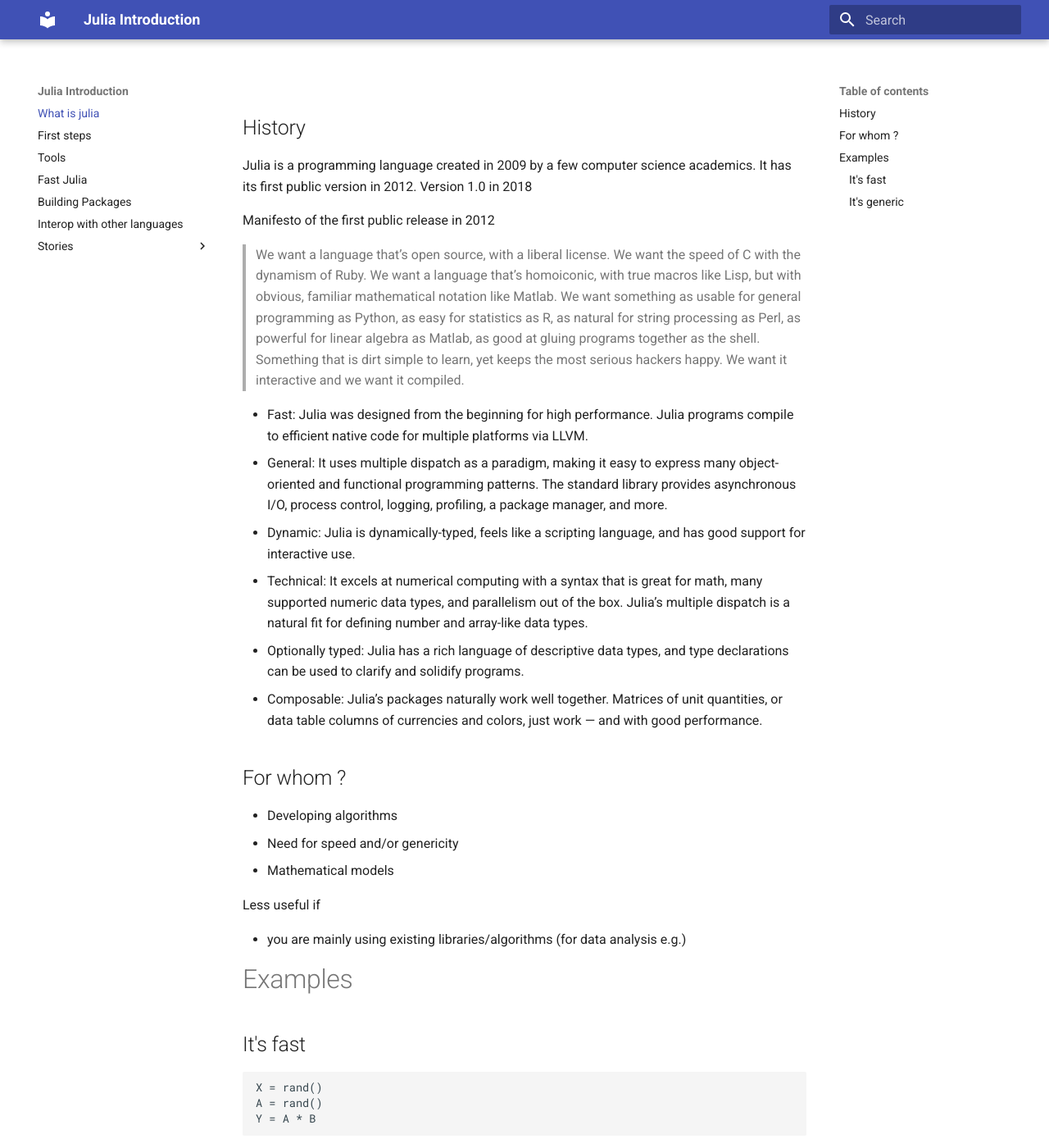
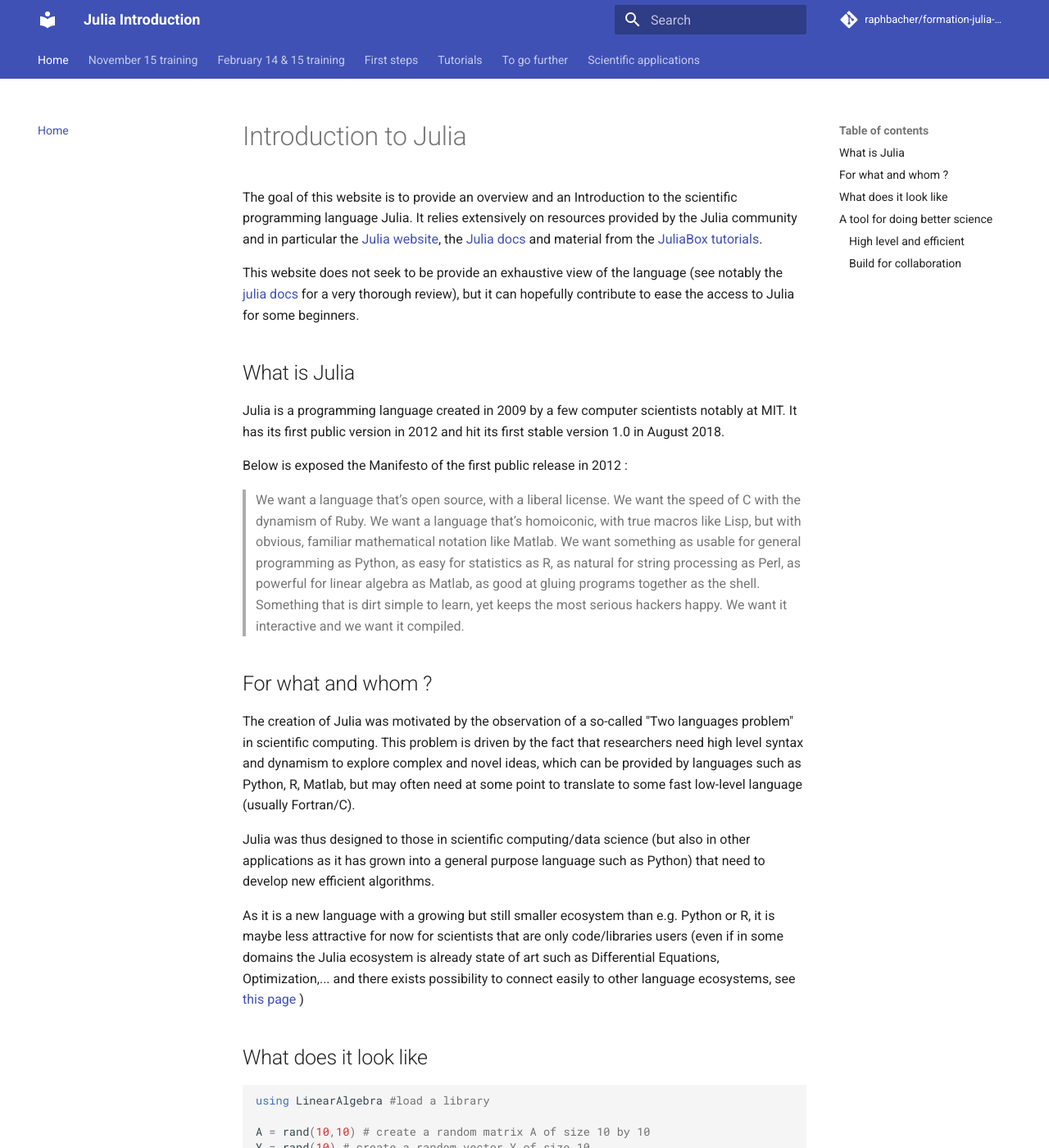
Before and after one commit to raphbacher/formation-julia-intro, an MkDocs documentation site: the page built from docs/index.md, in a window 1280 px wide and 1400 px high. Shown: the whole window at 82% size. Built offline with MkDocs 1.6.1 and Material for MkDocs 9.7.7, drawn with Linux system fonts in a browser that asks for light colours; comment, search, counter and statistics services are not loaded; old or Windows-style settings are respelled for this version of MkDocs; some of the changed text lies outside the part shown.

Commit message:
cleaning

````diff
--- a/docs/index.md
+++ b/docs/index.md
@@ -1,42 +1,58 @@
-## History
-Julia is a programming language created in 2009 by a few computer science academics.
-It has its first public version in 2012.
-Version 1.0 in 2018
+# Introduction to Julia
 
-Manifesto of the first public release in 2012
+The goal of this website is to provide an overview and an Introduction to the scientific programming language Julia.
+It relies extensively on resources provided by the Julia community and in particular the [Julia website](https://juliang.org), the [Julia docs](https://docs.julialang.org/) and material from the [JuliaBox tutorials](https://github.com/JuliaComputing/JuliaBoxTutorials).
+
+This website does not seek to be provide an exhaustive view of the language (see notably the [julia docs](https://docs.julialang.org) for a very thorough review), but it can hopefully contribute to ease the access to Julia for some beginners.
+
+## What is Julia
+Julia is a programming language created in 2009 by a few computer scientists notably at MIT.
+It has its first public version in 2012 and hit its first stable version 1.0 in August 2018.
+
+Below is exposed the Manifesto of the first public release in 2012 :
 
 > We want a language that’s open source, with a liberal license. We want the speed of C with the dynamism of Ruby. We want a language that’s homoiconic, with true macros like Lisp, but with obvious, familiar mathematical notation like Matlab. We want something as usable for general programming as Python, as easy for statistics as R, as natural for string processing as Perl, as powerful for linear algebra as Matlab, as good at gluing programs together as the shell. Something that is dirt simple to learn, yet keeps the most serious hackers happy. We want it interactive and we want it compiled.
 
 
-- Fast: Julia was designed from the beginning for high performance. Julia programs compile to efficient native code for multiple platforms via LLVM.
-- General: It uses multiple dispatch as a paradigm, making it easy to express many object-oriented and functional programming patterns. The standard library provides asynchronous I/O, process control, logging, profiling, a package manager, and more.
-- Dynamic: Julia is dynamically-typed, feels like a scripting language, and has good support for interactive use.
-- Technical: It excels at numerical computing with a syntax that is great for math, many supported numeric data types, and parallelism out of the box. Julia’s multiple dispatch is a natural fit for defining number and array-like data types.
-- Optionally typed: Julia has a rich language of descriptive data types, and type declarations can be used to clarify and solidify programs.
-- Composable: Julia’s packages naturally work well together. Matrices of unit quantities, or data table columns of currencies and colors, just work — and with good performance.
+## For what and whom ?
 
+The creation of Julia was motivated by the observation of a so-called "Two languages problem" in scientific computing.
+This problem is driven by the fact that researchers need high level syntax and dynamism to explore complex and novel ideas, which can be provided by languages such as Python, R, Matlab, but may often need at some point to translate to some fast low-level language (usually Fortran/C).
 
-## For whom ?
-- Developing algorithms
-- Need for speed and/or genericity
-- Mathematical models
+Julia was thus designed to those in scientific computing/data science (but also in other applications as it has grown into a general purpose language such as Python) that need to develop new efficient algorithms.
 
-Less useful if
+As it is a new language with a growing but still smaller ecosystem than e.g. Python or R, it is maybe less attractive for now for scientists that are only code/libraries users (even if in some domains the Julia ecosystem is already state of art such as Differential Equations, Optimization,...  and there exists possibility to connect easily to other language ecosystems, see [this page](interop.md) )
 
-- you are mainly using existing libraries/algorithms (for data analysis e.g.)
-
-
-
-
-# Examples
-
-## It's fast
+## What does it look like
 
 ```julia
-X = rand()
-A = rand()
-Y = A * B
+using LinearAlgebra #load a library
+
+A = rand(10,10) # create a random matrix A of size 10 by 10
+Y = rand(10) # create a random vector Y of size 10
+
+X = A\Y # resolve Y=AX
+
 ```
 
+```julia
+function add(a,b) # define a function `add`
+  return a+b
+end
 
-## It's generic
+add(3,4) # apply the function `add` to 3 and 4
+```
+
+## A tool for doing better science
+
+### High level and efficient
+By tackling the two language problems, Julia can allow better interaction between researchers and research engineers (see e.g. this very interesting [video](https://www.youtube.com/watch?v=8ZSaAM8hhJ4) about the rise of the Reasearch Software Engineer) by becoming a lingua franca between software engineers and researchers.
+
+### Build for collaboration
+Julia is a language that really encourages collaboration and factorization of code, by virtue of its design.
+
+- A Julia Package is almost always synonym of a git/Github repo
+- Multiple dispatch calls for generic programming.
+- And allows very good composition of packages, where the total is more than the sum of the parts (see e.g. [Measurements.jl](https://github.com/JuliaPhysics/Measurements.jl) to get precision for all your packages, [ForwardDiff.jl](https://github.com/JuliaDiff/ForwardDiff.jl) to Automatic Derivation,...)
+
+Also, the youth of the language implies that the ecosystem is not (yet) fragmented, and it is easier to impact the ecosystem parts that concerns you (a large part of Julia contributors are non computer sciences PhD/postdocs...).
--- a/mkdocs.yml
+++ b/mkdocs.yml
@@ -1,12 +1,54 @@
+# Project information
 site_name: Julia Introduction
-theme: material
+site_description: 'An introduction to the Julia Programming Language'
+site_author: 'Raphael Bacher'
+site_url: 'https://raphbacher.github.io/formation-julia-intro/'
+
+# Repository
+repo_name: 'raphbacher/formation-julia-intro'
+repo_url: 'https://github.com/raphbacher/formation-julia-intro'
+
+# Copyright
+copyright: 'Copyright &copy; 2018 Raphael Bacher'
+
+# Configuration
+theme:
+  name: 'material'
+  language: 'en'
+  palette:
+    primary: 'indigo'
+    accent: 'indigo'
+  font:
+    text: 'Roboto'
+    code: 'Roboto Mono'
+  feature:
+      tabs: true
+
 pages:
-    - What is julia: index.md
-    - First steps : first_steps.md
-    - Tools : tools.md
-    - Fast Julia: fast_julia.md
-    - Building Packages: building_pkg.md
-    - Interop with other languages: interop.md
-    - Stories:
-            - "I want to use some packages in a script": scripting.md
-            - "I want to start a package": developing.md
+    - Home: 'index.md'
+    - November 15 training: '15_09_2018_training.md'
+    - February 14 & 15 training: '14_02_2019_training.md'
+    - First steps:
+        - 'First steps': 'first_steps.md'
+        - 'Tools': 'ecosystem.md'
+    - Tutorials:
+        - 'Syntaxe': 'tutorials/01.Getting_to_know_Julia.html'
+        - 'Linear Algebra': 'tutorials/02.Linear_Algebra.html'
+        - 'Using Packages': 'tutorials/03.Using_packages.html'
+        - 'Plotting': 'tutorials/04.Intro_to_plotting.html'
+        #- 'Julia is fast': 'tutorials/05.Julia_is_fast.html'
+        - 'Multiple dispatch': 'tutorials/06.Multiple_dispatch.html'
+    - To go further:
+        #- 'How to get Fast Julia': 'fast_julia.md'
+        - 'Interop with other languages': 'interop.md'
+    - Scientific applications:
+        - Scientific applications: 'examples.md'
+
+markdown_extensions:
+  - admonition
+  - codehilite:
+      guess_lang: false
+  - toc:
+      permalink: true
+extra_css:
+    - css/extra.css
````
Also changed, not shown: docs/15_09_2018_training.md (+27 -12 lines), docs/better_science.md (deleted, +0 -24 lines), docs/building_pkg.md (deleted, +0 -12 lines), docs/fast_julia.md (+6 -4 lines), docs/first_steps.md (+10 -11 lines), docs/interop.md (+30 -14 lines), docs/julia_ecosystem.md (deleted, +0 -5 lines), docs/tools.md (deleted, +0 -46 lines), docs/various_example.md (deleted, +0 -30 lines), fast_julia.md (deleted, +0 -22 lines), optimizing.md (deleted, +0 -5 lines), tools.md (deleted, +0 -35 lines), docs/developing.md (deleted), docs/scripting.md (deleted), 1 other file.
